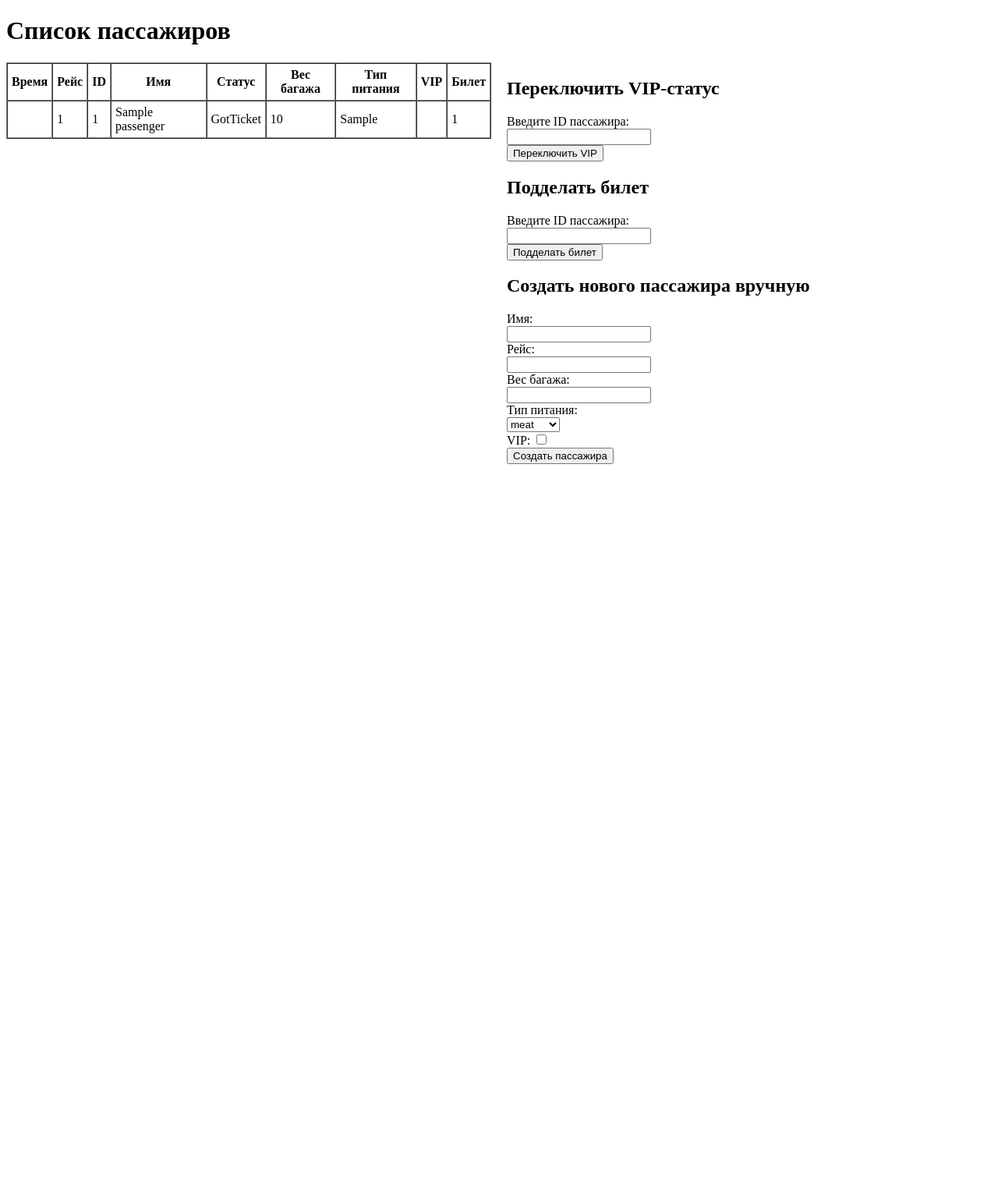
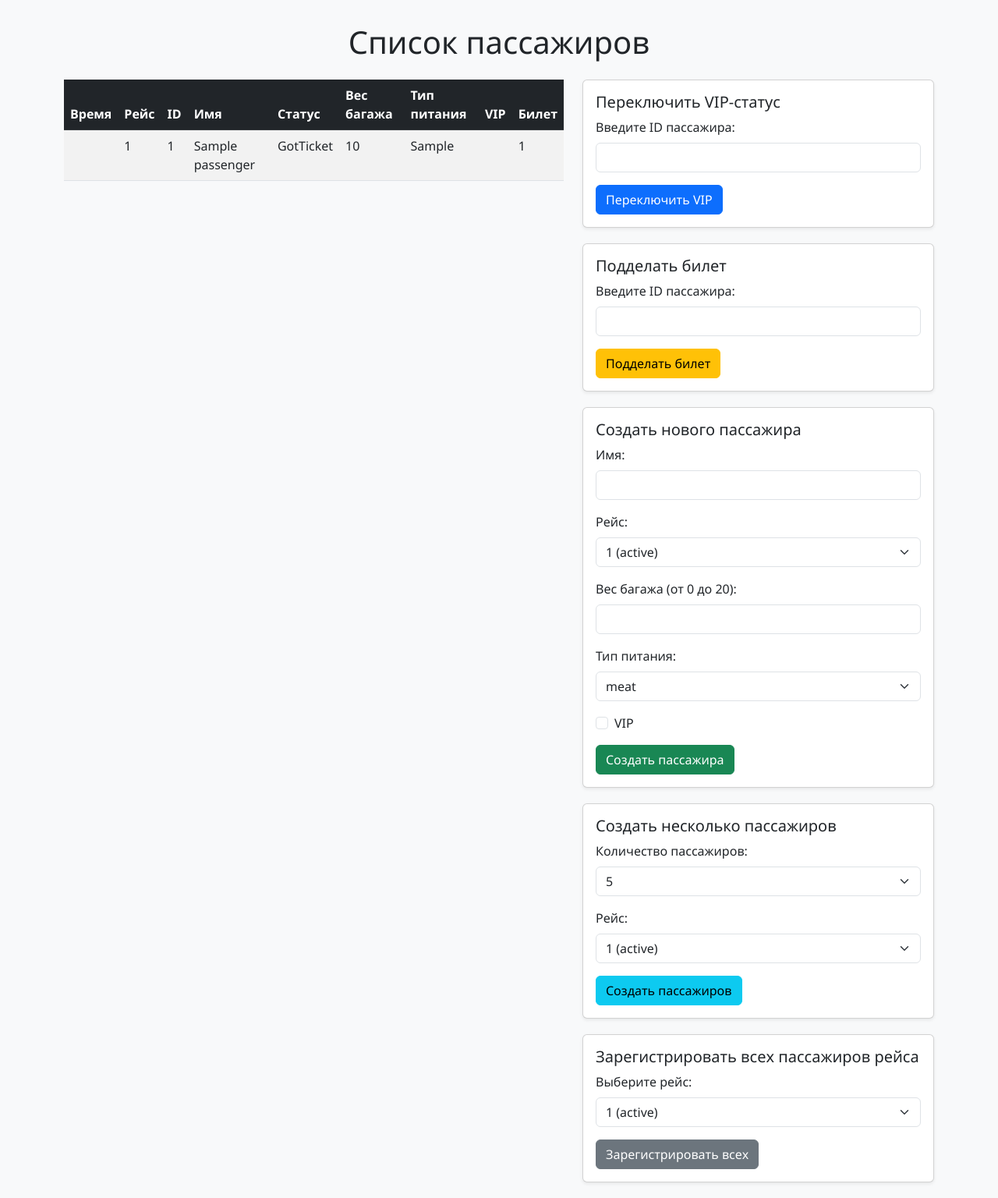
Before and after one commit to Rus1K7/Airport, a FastAPI app: template templates/index.html in a window 1280 px wide. Shown: the whole page at 78% size. Before the commit the page ends 595 px from the top, so only its background shows below. Run offline with FastAPI, Linux system fonts and the light colour scheme; the template is opened without the code that fills it: most values are stand-ins (such as "Sample title", 1, 10 or a date in 2020).

Commit message:
Все модули обновлены

```diff
--- a/checkin_api.py
+++ b/checkin_api.py
@@ -15,7 +15,10 @@
 # URL модулей (укажите корректные адреса)
 PASSENGERS_API_URL = "http://172.20.10.2:8004/v1/passengers"
 TICKETS_API_URL = "http://172.20.10.2:8005/v1/tickets"
-FLIGHTS_API_URL = "http://172.20.10.2:8003/v1/flights"
+
+# FLIGHTS_API_URL = "http://172.20.10.2:8003/v1/flights"
+FLIGHTS_API_URL = "http://localhost:8003/v1/flights"  # Табло
+
 BAGGAGE_API_URL = "http://172.20.10.2:8007/v1/baggage"      # Baggage Warehouse
 CATERING_API_URL = "http://172.20.10.2:8008/v1/catering"    # Catering Truck
 
--- a/templates/index.html
+++ b/templates/index.html
@@ -3,6 +3,8 @@
 <head>
   <meta charset="utf-8">
   <title>UI модуля пассажиров</title>
+  <!-- Подключение Bootstrap 5 CSS -->
+  <link href="https://cdn.jsdelivr.net/npm/bootstrap@5.3.0/dist/css/bootstrap.min.css" rel="stylesheet">
   <script>
     function sortTableByColumn(tableId, columnIndex) {
       const table = document.getElementById(tableId);
@@ -11,49 +13,53 @@
       let currentDirection = table.getAttribute('data-sort-direction') || 'asc';
       let newDirection = (currentDirection === 'asc') ? 'desc' : 'asc';
       table.setAttribute('data-sort-direction', newDirection);
-
       rows.sort((rowA, rowB) => {
         let cellA = rowA.querySelectorAll('td')[columnIndex].innerText;
         let cellB = rowB.querySelectorAll('td')[columnIndex].innerText;
-                if (newDirection === 'asc') {
-                    return cellA.localeCompare(cellB);
-                } else {
-                    return cellB.localeCompare(cellA);
-                }
+        return (newDirection === 'asc')
+          ? cellA.localeCompare(cellB)
+          : cellB.localeCompare(cellA);
       });
-
       let tbody = table.querySelector('tbody');
       rows.forEach(row => tbody.appendChild(row));
     }
   </script>
   <style>
-        .container {
-            display: flex;
+    body {
+      background: #f8f9fa;
+      font-family: 'Segoe UI', Tahoma, Geneva, Verdana, sans-serif;
     }
-        .left {
-            flex: 1;
+    h1, h2 {
+      margin-bottom: 20px;
     }
-        .right {
-            flex: 1;
-            margin-left: 20px;
+    .container-custom {
+      margin-top: 30px;
     }
-
-        /* Фон для подделанных билетов */
+    .card {
+      margin-bottom: 20px;
+    }
+    /* Подсветка для подделанных билетов */
     .faked {
-            background-color: #ffcccc; /* светло-красный, например */
+      background-color: #ffcccc !important;
+    }
+    .table-container {
+      overflow-x: auto;
     }
   </style>
 </head>
 <body>
-    <h1>Список пассажиров</h1>
-    <div class="container">
-        <!-- Левая часть: таблица -->
-        <div class="left">
-            <table id="passengers-table" border="1" cellspacing="0" cellpadding="5" data-sort-direction="asc">
-                <thead>
+  <!-- Верхняя панель с игровым временем удалена -->
+
+  <div class="container container-custom">
+    <h1 class="text-center mb-4">Список пассажиров</h1>
+    <div class="row">
+      <!-- Левая колонка: таблица -->
+      <div class="col-md-7 table-container">
+        <table id="passengers-table" class="table table-striped table-hover" data-sort-direction="asc">
+          <thead class="table-dark">
             <tr>
-                        <th onclick="sortTableByColumn('passengers-table', 0)">Время</th>
-                        <th onclick="sortTableByColumn('passengers-table', 1)">Рейс</th>
+              <th style="cursor: pointer;" onclick="sortTableByColumn('passengers-table', 0)">Время</th>
+              <th style="cursor: pointer;" onclick="sortTableByColumn('passengers-table', 1)">Рейс</th>
               <th>ID</th>
               <th>Имя</th>
               <th>Статус</th>
@@ -65,7 +71,6 @@
           </thead>
           <tbody>
             {% for p in passengers %}
-                <!-- Проверяем, есть ли ID в наборе faked_tickets -->
             <tr {% if p.id in faked_tickets %}class="faked"{% endif %}>
               <td>
                 {% if p.ticket and p.ticket.flightDepartureTime %}
@@ -85,10 +90,10 @@
                 {% if p.ticket %}
                   {{ p.ticket.ticketId }}
                   {% if p.id in faked_tickets %}
-                              <strong>(Подделан)</strong>
+                    <span class="badge bg-danger">Подделан</span>
                   {% endif %}
                 {% else %}
-                            Нет
+                  <span class="text-muted">Нет</span>
                 {% endif %}
               </td>
             </tr>
@@ -97,42 +102,124 @@
         </table>
       </div>
 
-        <!-- Правая часть: формы -->
-        <div class="right">
-            <h2>Переключить VIP-статус</h2>
+      <!-- Правая колонка: формы управления -->
+      <div class="col-md-5">
+        <!-- Форма переключения VIP -->
+        <div class="card shadow-sm">
+          <div class="card-body">
+            <h2 class="card-title h5">Переключить VIP-статус</h2>
             <form action="/ui/toggle_vip" method="post">
-                <label for="passenger_id_vip">Введите ID пассажира:</label><br>
-                <input type="text" name="passenger_id" id="passenger_id_vip" required><br>
-                <button type="submit">Переключить VIP</button>
+              <div class="mb-3">
+                <label for="passenger_id_vip" class="form-label">Введите ID пассажира:</label>
+                <input type="text" name="passenger_id" id="passenger_id_vip" class="form-control" required>
+              </div>
+              <button type="submit" class="btn btn-primary">Переключить VIP</button>
             </form>
+          </div>
+        </div>
 
-            <h2>Подделать билет</h2>
+        <!-- Форма подделки билета -->
+        <div class="card shadow-sm">
+          <div class="card-body">
+            <h2 class="card-title h5">Подделать билет</h2>
             <form action="/ui/fake_ticket" method="post">
-                <label for="passenger_id_ticket">Введите ID пассажира:</label><br>
-                <input type="text" name="passenger_id" id="passenger_id_ticket" required><br>
-                <button type="submit">Подделать билет</button>
+              <div class="mb-3">
+                <label for="passenger_id_ticket" class="form-label">Введите ID пассажира:</label>
+                <input type="text" name="passenger_id" id="passenger_id_ticket" class="form-control" required>
+              </div>
+              <button type="submit" class="btn btn-warning">Подделать билет</button>
             </form>
+          </div>
+        </div>
 
-            <h2>Создать нового пассажира вручную</h2>
+        <!-- Форма создания одного пассажира -->
+        <div class="card shadow-sm">
+          <div class="card-body">
+            <h2 class="card-title h5">Создать нового пассажира</h2>
             <form action="/ui/create_passenger" method="post">
-                <label for="name">Имя:</label><br>
-                <input type="text" name="name" id="name" required><br>
-                <label for="flightId">Рейс:</label><br>
-                <input type="text" name="flightId" id="flightId" required><br>
-                <label for="baggageWeight">Вес багажа:</label><br>
-                <input type="number" name="baggageWeight" id="baggageWeight" required><br>
-                <label for="menuType">Тип питания:</label><br>
-                <select name="menuType" id="menuType">
+              <div class="mb-3">
+                <label for="name" class="form-label">Имя:</label>
+                <input type="text" name="name" id="name" class="form-control" required>
+              </div>
+              <div class="mb-3">
+                <label for="flightId" class="form-label">Рейс:</label>
+                <select name="flightId" id="flightId" class="form-select" required>
+                  {% for flight in available_flights %}
+                  <option value="{{ flight.flightId }}">{{ flight.flightId }} ({{ flight.status }})</option>
+                  {% endfor %}
+                </select>
+              </div>
+              <div class="mb-3">
+                <label for="baggageWeight" class="form-label">Вес багажа (от 0 до 20):</label>
+                <input type="number" name="baggageWeight" id="baggageWeight" class="form-control" min="0" max="20" required>
+              </div>
+              <div class="mb-3">
+                <label for="menuType" class="form-label">Тип питания:</label>
+                <select name="menuType" id="menuType" class="form-select">
                   <option value="meat">meat</option>
                   <option value="chicken">chicken</option>
                   <option value="fish">fish</option>
                   <option value="vegan">vegan</option>
-                </select><br>
-                <label for="isVIP">VIP:</label>
-                <input type="checkbox" name="isVIP" id="isVIP"><br>
-                <button type="submit">Создать пассажира</button>
+                </select>
+              </div>
+              <div class="form-check mb-3">
+                <input type="checkbox" name="isVIP" id="isVIP" class="form-check-input">
+                <label for="isVIP" class="form-check-label">VIP</label>
+              </div>
+              <button type="submit" class="btn btn-success">Создать пассажира</button>
             </form>
           </div>
         </div>
+
+        <!-- Форма массового создания пассажиров -->
+        <div class="card shadow-sm">
+          <div class="card-body">
+            <h2 class="card-title h5">Создать несколько пассажиров</h2>
+            <form action="/ui/create_bulk_passengers" method="post">
+              <div class="mb-3">
+                <label for="bulk_count" class="form-label">Количество пассажиров:</label>
+                <select name="bulk_count" id="bulk_count" class="form-select" required>
+                  <option value="5">5</option>
+                  <option value="10">10</option>
+                  <option value="20">20</option>
+                  <option value="50">50</option>
+                </select>
+              </div>
+              <div class="mb-3">
+                <label for="bulk_flightId" class="form-label">Рейс:</label>
+                <select name="bulk_flightId" id="bulk_flightId" class="form-select" required>
+                  {% for flight in available_flights %}
+                  <option value="{{ flight.flightId }}">{{ flight.flightId }} ({{ flight.status }})</option>
+                  {% endfor %}
+                </select>
+              </div>
+              <button type="submit" class="btn btn-info">Создать пассажиров</button>
+            </form>
+          </div>
+        </div>
+
+        <!-- Форма массовой регистрации всех пассажиров рейса -->
+        <div class="card shadow-sm">
+          <div class="card-body">
+            <h2 class="card-title h5">Зарегистрировать всех пассажиров рейса</h2>
+            <form action="/ui/register_all" method="post">
+              <div class="mb-3">
+                <label for="register_flightId" class="form-label">Выберите рейс:</label>
+                <select name="flightId" id="register_flightId" class="form-select" required>
+                  {% for flight in reg_flights %}
+                    <option value="{{ flight.flightId }}">{{ flight.flightId }} ({{ flight.status }})</option>
+                  {% endfor %}
+                </select>
+              </div>
+              <button type="submit" class="btn btn-secondary">Зарегистрировать всех</button>
+            </form>
+          </div>
+        </div>
+
+      </div>
+    </div>
+  </div>
+  <!-- Подключение Bootstrap 5 JS (опционально) -->
+  <script src="https://cdn.jsdelivr.net/npm/bootstrap@5.3.0/dist/js/bootstrap.bundle.min.js"></script>
 </body>
 </html>
```
Also changed, not shown: flights_api.py (+14 -1 lines), passengers_api.py (+165 -96 lines), templates/tickets.html (added, +173 -0 lines), tickets_api.py (+22 -1 lines). Lines whose indentation alone changed are shown as unchanged.
